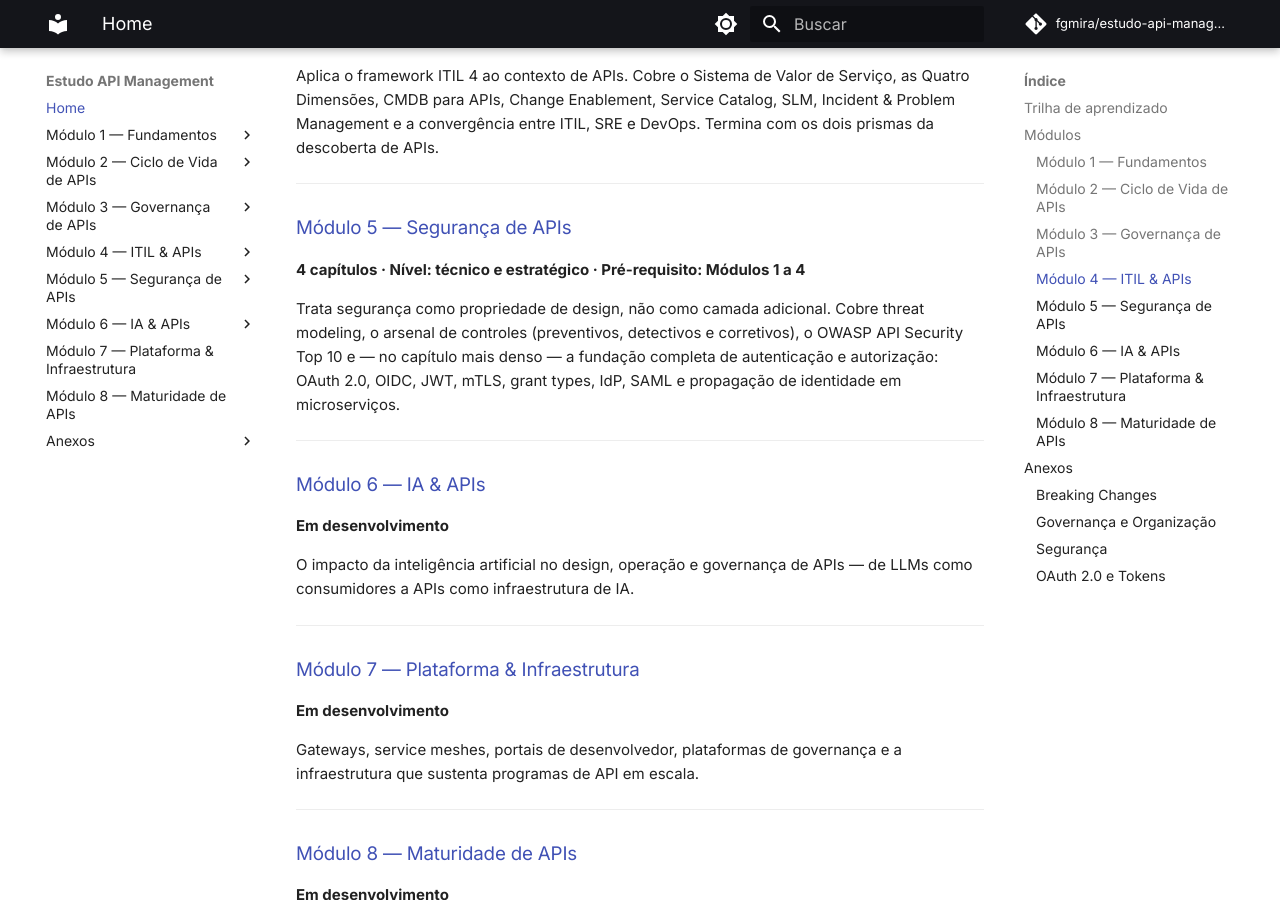
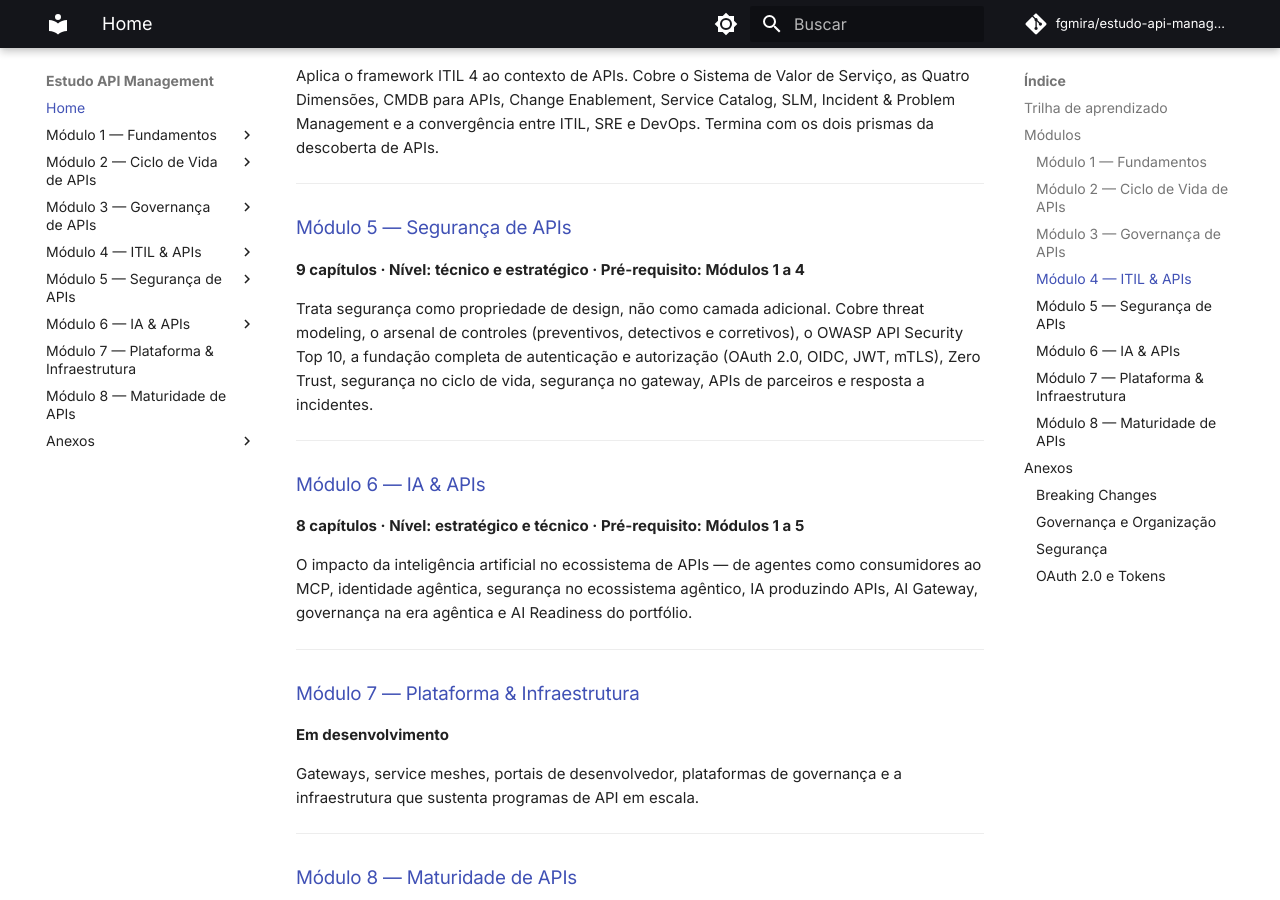
Before and after one commit to fgmira/estudo-api-management, an MkDocs documentation site: the page built from docs/index.md, in a window 1280 px wide and 900 px high, scrolled down 1294 px. Built offline with MkDocs 1.6.1 and Material for MkDocs 9.7.7, drawn with Linux system fonts in a browser that asks for light colours; comment, search, counter and statistics services are not loaded.

Commit message:
docs: update home page — module 5 count (9 chapters) and module 6 complete
Co-Authored-By: Claude Sonnet 4.6 <noreply@anthropic.com>

```diff
--- a/docs/index.md
+++ b/docs/index.md
@@ -71,16 +71,16 @@ Aplica o framework ITIL 4 ao contexto de APIs. Cobre o Sistema de Valor de Servi
 ---
 
 ### [Módulo 5 — Segurança de APIs](modulo-5-seguranca/index.md)
-**4 capítulos · Nível: técnico e estratégico · Pré-requisito: Módulos 1 a 4**
+**9 capítulos · Nível: técnico e estratégico · Pré-requisito: Módulos 1 a 4**
 
-Trata segurança como propriedade de design, não como camada adicional. Cobre threat modeling, o arsenal de controles (preventivos, detectivos e corretivos), o OWASP API Security Top 10 e — no capítulo mais denso — a fundação completa de autenticação e autorização: OAuth 2.0, OIDC, JWT, mTLS, grant types, IdP, SAML e propagação de identidade em microserviços.
+Trata segurança como propriedade de design, não como camada adicional. Cobre threat modeling, o arsenal de controles (preventivos, detectivos e corretivos), o OWASP API Security Top 10, a fundação completa de autenticação e autorização (OAuth 2.0, OIDC, JWT, mTLS), Zero Trust, segurança no ciclo de vida, segurança no gateway, APIs de parceiros e resposta a incidentes.
 
 ---
 
 ### [Módulo 6 — IA & APIs](modulo-6-ia_apis/index.md)
-**Em desenvolvimento**
+**8 capítulos · Nível: estratégico e técnico · Pré-requisito: Módulos 1 a 5**
 
-O impacto da inteligência artificial no design, operação e governança de APIs — de LLMs como consumidores a APIs como infraestrutura de IA.
+O impacto da inteligência artificial no ecossistema de APIs — de agentes como consumidores ao MCP, identidade agêntica, segurança no ecossistema agêntico, IA produzindo APIs, AI Gateway, governança na era agêntica e AI Readiness do portfólio.
 
 ---
 
```
